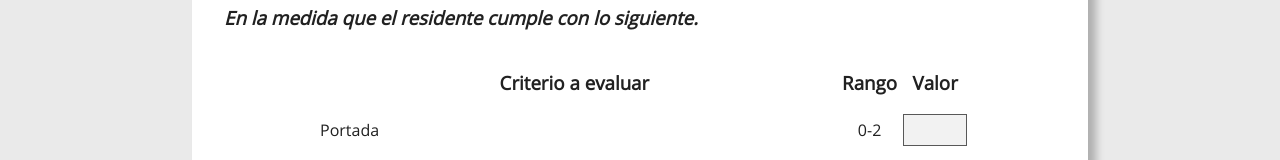
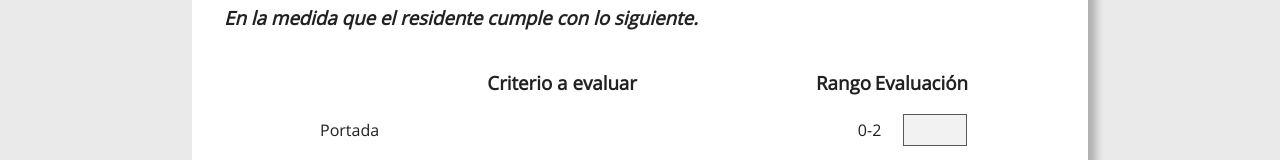
Before and after one commit to RobertoCDiaz/SIGER, a plain HTML site: page web-client/anexo30.html in a window 1280 px wide. Shown: the part 351-511 px from the top of the page. Drawn offline with Linux system fonts and the light colour scheme; a web font is replaced by a local one.

Commit message:
Cambios menores para merge

```diff
--- a/web-client/anexo30.html
+++ b/web-client/anexo30.html
@@ -19,9 +19,7 @@
             padding: 2.5px;
             border-bottom: var(--azul-tec) solid 1px;
         }
-        /*.footer-iframe {
-                overflow-y: visible;
-            }*/
+
         .form-input {
             display: flex;
             padding: 1em;
@@ -61,7 +59,6 @@
         }
 
         .rubric-entry {
-                /* display: flex; */
             padding: .5em;
             align-items: center;
 
@@ -87,7 +84,6 @@
             margin: 0 auto;
             text-align: center;
         }
-
     </style>
 </head>
 <body>
@@ -110,7 +106,7 @@
                 <div class="rubric-entry">
                     <h3>Criterio a evaluar</h3>
                     <h3>Rango</h3>
-                    <h3>Valor</h3>
+                    <h3>Evaluación</h3>
                 </div>
                 <div class="rubric-entry">
                     <p class="entry-text">Portada</p>
```
Also changed, not shown: web-client/anexo-29-1-ae.html (+1 -2 lines), web-client/anexo-29-1-ai.html (+1 -2 lines). Lines whose indentation alone changed are shown as unchanged.
